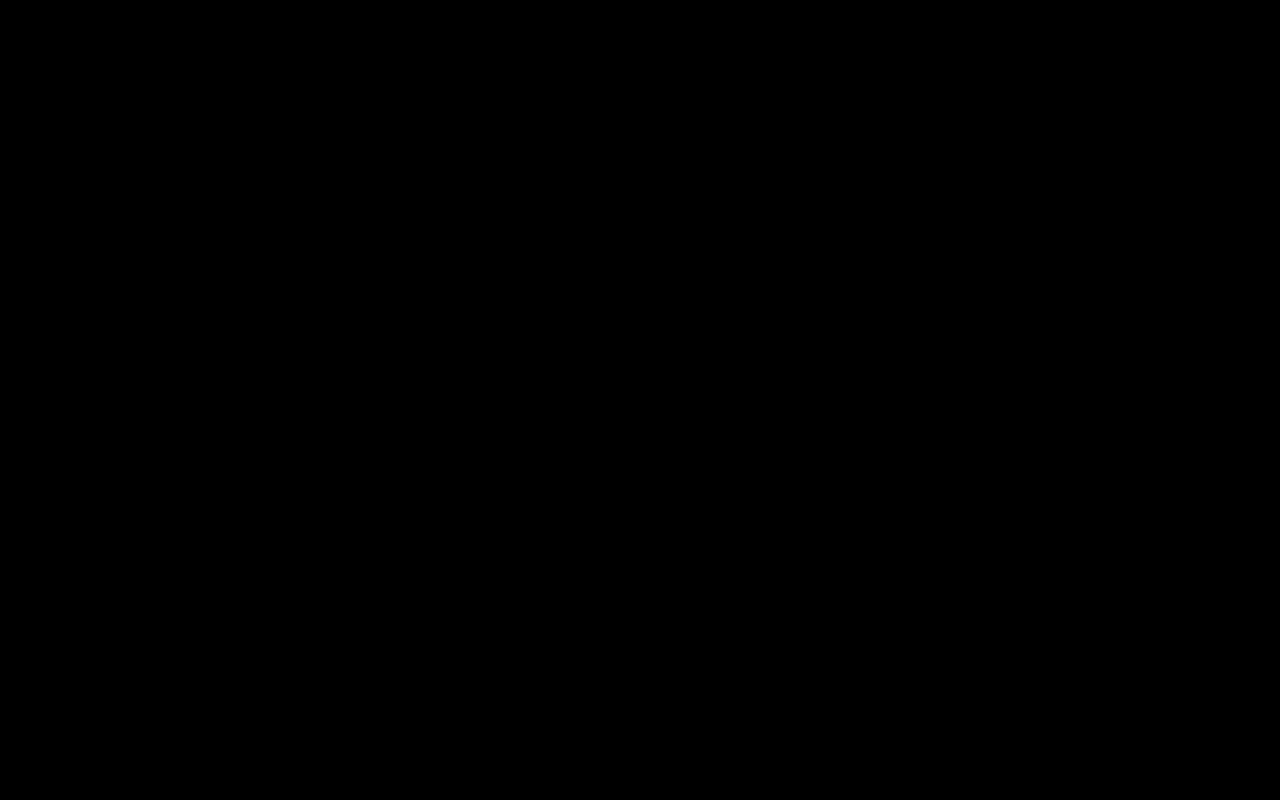
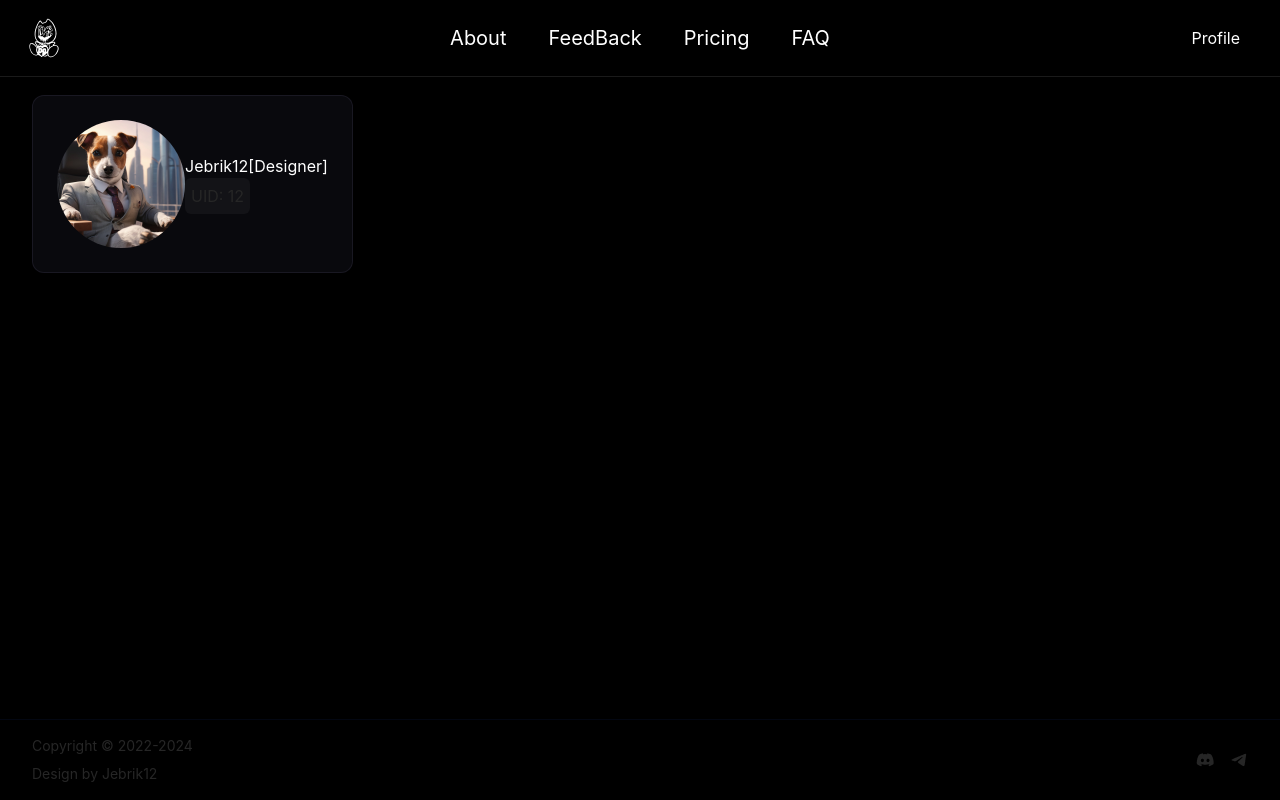
Before and after one commit to voblex1337/dw-front, a Vue app in the folder dw-front/: page /profiles in a window 1280 px wide. Before the commit this address had no page. Built offline with nearby package versions, Linux system fonts and the light colour scheme; a web font is replaced by a local one.

Commit message:
started verstat profiles

```diff
--- a/dw-front/src/components/Navbar.vue
+++ b/dw-front/src/components/Navbar.vue
@@ -9,7 +9,10 @@
 
       <div class="flex w-full items-center px-4 md:px-24 lg:px-36 xl:px-36 2xl:px-36 py-4">
         <div class="flex flex-row w-full justify-center hidden lg:flex">
+
+          <RouterLink :to="{ name: 'main' }">
             <div class="flex gap-2.5 text-xl">
+
               <a
                 href="#sectionAbout"
                 class="menu-item"
@@ -18,39 +21,53 @@
                 About
                 <span v-if="activeSection === 'about'" class="indicator"></span>
               </a>
-            <a
-              href="#sectionAdventages"
-              class="menu-item"
-              :class="{ 'active': activeSection === 'adventages' }"
-              @click="scrollToSection('adventages')">
-              FeedBack
-              <span v-if="activeSection === 'adventages'" class="indicator"></span>
-            </a>
+
               <a
                 href="#sectionReviews"
                 class="menu-item"
                 :class="{ 'active': activeSection === 'reviews' }"
                 @click="scrollToSection('reviews')">
-              Pricing
+                FeedBack
                 <span v-if="activeSection === 'reviews'" class="indicator"></span>
               </a>
+
               <a
                 href="#sectionPricing"
                 class="menu-item"
                 :class="{ 'active': activeSection === 'pricing' }"
                 @click="scrollToSection('pricing')">
-              FAQ
+                Pricing
                 <span v-if="activeSection === 'pricing'" class="indicator"></span>
               </a>
+
+              <a
+                href="#sectionFaq"
+                class="menu-item"
+                :class="{ 'active': activeSection === 'faq' }"
+                @click="scrollToSection('faq')">
+                FAQ
+                <span v-if="activeSection === 'faq'" class="indicator"></span>
+              </a>
+
               </div>
+          </RouterLink>
+
         </div>
       </div>
 
       <div class="absolute top-1/2 transform -translate-y-1/2 right-[24px] z-50">
-        <div class="flex flex-row gap-2.5 z-50">
+
+        <div class="flex flex-row gap-2.5 z-50" v-if="!getJwtToken">
           <button class="text-white rounded-md px-4 py-1.5" @click="$emit('open-login-popup')">Login</button>
           <button class="text-white bg-custom-gradient rounded-md px-4 py-1.5" @click="$emit('open-signup-popup')">Sign up</button>
         </div>
+
+        <div class="flex flex-row gap-2.5 z-50">
+          <RouterLink :to="{ name: 'profile', params: { userId: 123 } }">
+            <button class="text-white rounded-md px-4 py-1.5">Profile</button>
+          </RouterLink>
+        </div>
+
       </div>
     </nav>
   </div>
@@ -58,9 +75,10 @@
 
 <script setup lang="ts">
 import { ref } from 'vue'
+import getJwtToken from '@/services/AuthService'
 
 const props = defineProps<{
-  activeSection: string
+  activeSection: string | null
 }>()
 
 const scrollToSection = (section: string) => {
--- /dev/null
+++ b/dw-front/src/components/Profile/Avatar.vue
@@ -0,0 +1,14 @@
+<template>
+    <div>
+        <div class="border-bottom-custom-adventage flex flex-row items-center justify-center bg-custom-black-adventage p-6 gap-y-5 rounded-xl">
+            <img src="@/assets/img/ReviewsAvatars/test.jpeg" class="w-32 h-32  rounded-full">
+            <div class="flex flex-col">
+                <div class="flex flex-row">
+                    <h1 class="text-white">Jebrik12</h1>
+                    <h1 class="text-white">[Designer]</h1>
+                </div>
+                <h1 class="text-custom-white-adventage p-1.5 bg-[#131317] w-fit h-fit rounded-md">UID: 12</h1>
+            </div>
+        </div>
+    </div>
+</template>
--- /dev/null
+++ b/dw-front/src/components/Profile/Information.vue
@@ -0,0 +1 @@
+<template></template>
--- a/dw-front/src/router/index.ts
+++ b/dw-front/src/router/index.ts
@@ -1,17 +1,23 @@
 import { createRouter, createWebHistory } from 'vue-router'
-import MainView from '../views/MainView.vue'
+import MainView from '@/views/MainView.vue'
+import ProfileView from '@/views/ProfileView.vue'
+
+const routes = [
+  {
+    path: '',
+    component: MainView,
+    name: 'main'
+  },
+  {
+    path: '/profiles/',
+    component: ProfileView,
+    name: 'profile'
+   },
+]
 
 const router = createRouter({
-  history: createWebHistory(import.meta.env.BASE_URL),
-  routes: [
-
-    {
-      path: '/',
-      name: 'about',
-      component: MainView
-    },
-
-  ]
+  history: createWebHistory(),
+  routes,
 })
 
 export default router
--- a/dw-front/src/views/MainView.vue
+++ b/dw-front/src/views/MainView.vue
@@ -7,7 +7,7 @@
       <Title />
     </div>
 
-    <div id="sectionAdventages" class="flex items-center justify-center w-full h-screen p-4">
+    <div id="sectionAbout" class="flex items-center justify-center w-full h-screen p-4">
       <Adventages />
     </div>
 
@@ -46,7 +46,6 @@ const activeSection = ref('')
 
 const sections = ref<Record<string, HTMLDivElement | null>>({
   about: null,
-  adventages: null,
   reviews: null,
   pricing: null,
 })
@@ -71,7 +70,7 @@ const toggleSignupPopup = () => {
 
 onMounted(() => {
   sections.value.about = document.getElementById('sectionAbout') as HTMLDivElement
-  sections.value.adventages = document.getElementById('sectionAdventages') as HTMLDivElement
+  // sections.value.adventages = document.getElementById('sectionAdventages') as HTMLDivElement
   sections.value.reviews = document.getElementById('sectionReviews') as HTMLDivElement
   sections.value.pricing = document.getElementById('sectionPricing') as HTMLDivElement
   window.addEventListener('scroll', handleScroll)
--- a/dw-front/src/views/ProfileView.vue
+++ b/dw-front/src/views/ProfileView.vue
@@ -1,3 +1,24 @@
 <template>
+  <main class="relative min-h-screen select-none overflow-hidden" ref="main">
+    <Navbar :activeSection=null  />
 
+      <div class="flex flex-wrap w-full h-full px-8 mt-[95px] ">
+          <Avatar />
+          <Information />
+      </div>
+
+    <Footer />
+  </main>
 </template>
+
+<script setup lang="ts">
+import { ref, onMounted } from 'vue'
+
+import Navbar from '../components/Navbar.vue'
+import Footer from '@/components/Footer.vue'
+
+import Avatar from '@/components/Profile/Avatar.vue'
+import Information from '@/components/Profile/Information.vue'
+
+
+</script>
```
Also changed, not shown: dw-front/src/assets/img/ReviewsAvatars/test.jpeg (added). Lines whose indentation alone changed are shown as unchanged.
